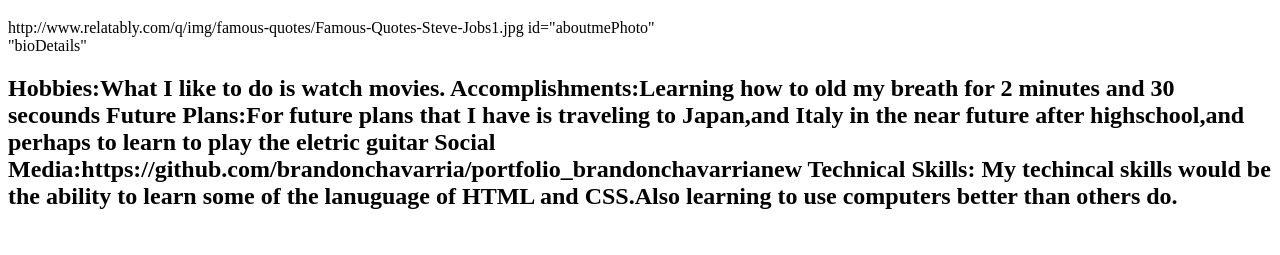
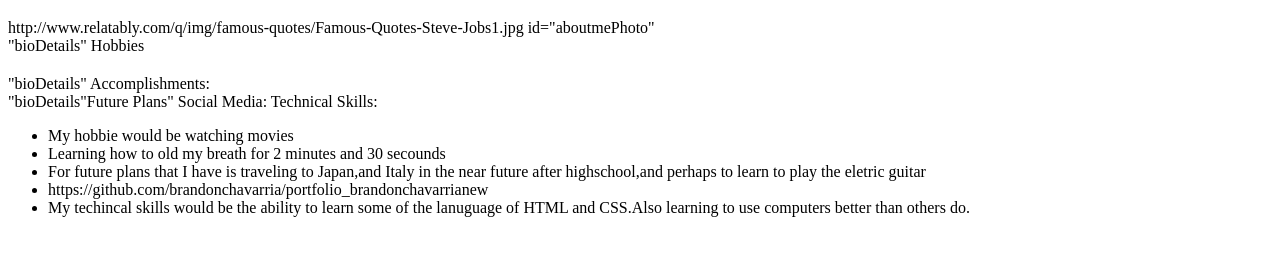
Before and after one commit to brandonchavarria/portfolio_brandonchavarrianew, a plain HTML site: page aboutme.html in a window 1280 px wide. Shown: the part 87-342 px from the top of the page. Drawn offline with Linux system fonts and the light colour scheme.

Commit message:
new content added 12-13-16 hb

```diff
--- a/aboutme.html
+++ b/aboutme.html
@@ -2,20 +2,36 @@
 <html>
  <head>
   <title> </title>
+
+</head>
   <body>
      <a href=’#main’>Skip to Main Content</a>
      <h1>About me</h2>
        <nav>
-         <main id="'main'">
-           <img>http://www.relatably.com/q/img/famous-quotes/Famous-Quotes-Steve-Jobs1.jpg</img>
+        <main id="'main'">
+        <img>http://www.relatably.com/q/img/famous-quotes/Famous-Quotes-Steve-Jobs1.jpg</img>
            id="aboutmePhoto"
            <div>
              "bioDetails"
+             Hobbies
              <h2>
-               Hobbies:What I like to do is watch movies.
-               Accomplishments:Learning how to old my breath for 2 minutes and 30 secounds
-              Future Plans:For future plans that I have is traveling to Japan,and Italy in the near future after highschool,and perhaps to
-              learn to play the eletric guitar
-              Social Media:https://github.com/brandonchavarria/portfolio_brandonchavarrianew
-              Technical Skills: My techincal skills would be the ability to learn some of the lanuguage of HTML and CSS.Also learning to use
-              computers better than others do.
+             </div>
+               "bioDetails"
+               Accomplishments:
+             </h2>
+              <div>
+                "bioDetails"Future Plans"
+
+              Social Media:
+              Technical Skills:
+              <ul>
+                <li>My hobbie would be watching movies</li>
+                <li>Learning how to old my breath for 2 minutes and 30 secounds</li>
+                <li>For future plans that I have is traveling to Japan,and Italy in the near future after highschool,and perhaps to
+                learn to play the eletric guitar</li>
+                <li>https://github.com/brandonchavarria/portfolio_brandonchavarrianew</li>
+                <li> My techincal skills would be the ability to learn some of the lanuguage of HTML and CSS.Also learning to use
+                computers better than others do.</li>
+              </ul>
+</body>
+</html>
```
Also changed, not shown: color.html (+1 -1 lines), styles/typographystyles.css (+3 -14 lines), typography.html (+1 -1 lines), styles/aboutme.css (added).
